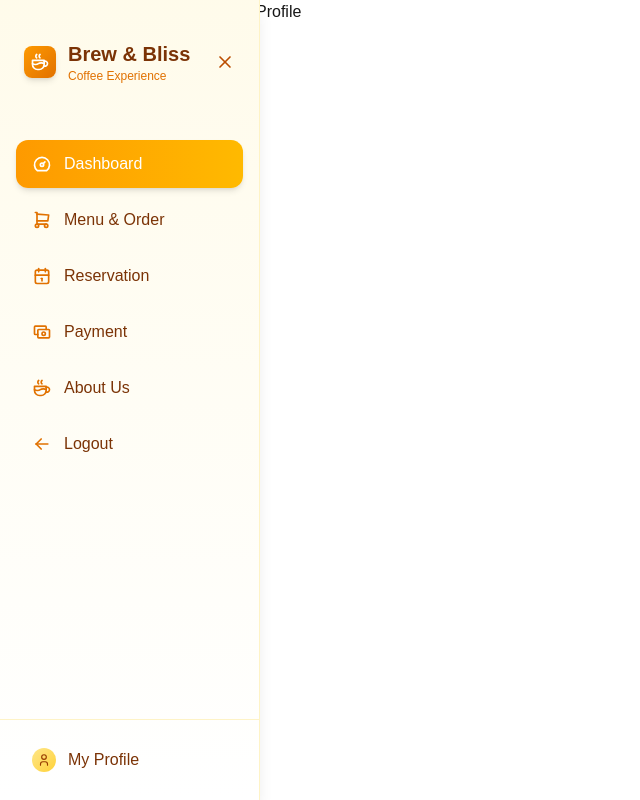
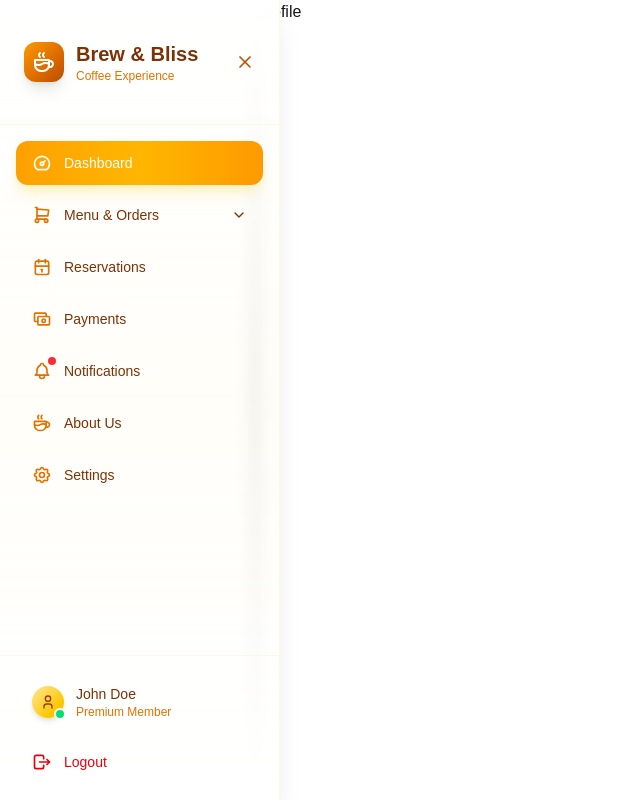
Before and after one commit to lavinianataniela05/cafemanagementsystem, a Next.js app: page /profile in a window 1280 px wide. Shown: the whole page, without its empty margins (0-640 px from the left). Built offline with nearby package versions, Linux system fonts and the light colour scheme.

Commit message:
feat: enhance Sidebar component; add sub-items to SidebarLink, improve user profile display, and refine responsive behavior

```diff
--- a/components/mainpage/sidebar.tsx
+++ b/components/mainpage/sidebar.tsx
@@ -1,6 +1,6 @@
 "use client";
 
-import React, { useState } from "react";
+import React, { useState, useEffect } from "react";
 import {
   IconArrowLeft,
   IconDashboard,
@@ -11,6 +11,10 @@ import {
   IconUser,
   IconMenu2,
   IconX,
+  IconChevronDown,
+  IconBell,
+  IconSettings,
+  IconLogout,
 } from "@tabler/icons-react";
 import { motion, AnimatePresence } from "framer-motion";
 import Link from "next/link";
@@ -27,59 +31,135 @@ const SidebarLink = ({
   active,
   onClick,
   open,
-  isHovered
+  isHovered,
+  hasNotification = false
 }: {
   link: {
     label: string;
     icon: React.ReactNode;
     key: string;
     href?: string;
+    subItems?: Array<{ label: string; key: string; href: string }>;
   };
   active?: boolean;
   onClick: () => void;
   open: boolean;
   isHovered: boolean;
+  hasNotification?: boolean;
 }) => {
-  const showTooltip = !open && isHovered;
+  const [showSubItems, setShowSubItems] = useState(false);
+  const showTooltip = !open && isHovered && !link.subItems;
+
+  useEffect(() => {
+    if (!open) setShowSubItems(false);
+  }, [open]);
+
+  const handleClick = () => {
+    if (link.subItems && open) {
+      setShowSubItems(!showSubItems);
+    } else {
+      onClick();
+    }
+  };
 
   return (
     <motion.div className="relative">
       <motion.button
-        whileHover={{ scale: 1.03 }}
+        whileHover={{ scale: 1.02, x: 2 }}
         whileTap={{ scale: 0.98 }}
-        onClick={onClick}
+        onClick={handleClick}
         className={`
-          flex items-center p-3 rounded-xl w-full transition-all duration-200
+          flex items-center p-3 rounded-xl w-full transition-all duration-300 relative overflow-hidden
           ${active
-            ? "bg-gradient-to-r from-amber-500 to-amber-400 text-white shadow-md"
-            : "text-amber-900 hover:bg-amber-50"
+            ? "bg-gradient-to-r from-amber-500 via-amber-400 to-amber-500 text-white shadow-lg shadow-amber-200/50"
+            : "text-amber-900 hover:bg-gradient-to-r hover:from-amber-50 hover:to-amber-100 hover:shadow-sm"
           }
           ${!open ? "justify-center" : "px-4"}
+          group
         `}
       >
-        <span className={`flex ${active ? "text-white" : "text-amber-600"}`}>
+        {/* Animated background highlight */}
+        <motion.div
+          className="absolute inset-0 bg-gradient-to-r from-amber-400/20 to-amber-500/20 rounded-xl"
+          initial={{ opacity: 0, scale: 0.8 }}
+          animate={{
+            opacity: active ? 1 : 0,
+            scale: active ? 1 : 0.8
+          }}
+          transition={{ duration: 0.3 }}
+        />
+
+        <div className="relative flex items-center w-full">
+          <span className={`flex relative ${active ? "text-white" : "text-amber-600 group-hover:text-amber-700"}`}>
             {link.icon}
+            {hasNotification && (
+              <motion.div
+                initial={{ scale: 0 }}
+                animate={{ scale: 1 }}
+                className="absolute -top-1 -right-1 w-2 h-2 bg-red-500 rounded-full"
+              />
+            )}
           </span>
+
           {open && (
-          <motion.span
+            <motion.div
               initial={{ opacity: 0, x: -10 }}
               animate={{ opacity: 1, x: 0 }}
-            className="ml-3 font-medium"
+              className="ml-3 flex-1 flex items-center justify-between"
             >
+              <span className="font-medium text-sm">
                 {link.label}
-          </motion.span>
+              </span>
+              {link.subItems && (
+                <motion.div
+                  animate={{ rotate: showSubItems ? 180 : 0 }}
+                  transition={{ duration: 0.2 }}
+                >
+                  <IconChevronDown className="w-4 h-4" />
+                </motion.div>
               )}
+            </motion.div>
+          )}
+        </div>
       </motion.button>
 
+      {/* Sub-items */}
+      <AnimatePresence>
+        {open && showSubItems && link.subItems && (
+          <motion.div
+            initial={{ opacity: 0, height: 0 }}
+            animate={{ opacity: 1, height: "auto" }}
+            exit={{ opacity: 0, height: 0 }}
+            transition={{ duration: 0.3 }}
+            className="ml-4 mt-1 space-y-1 border-l-2 border-amber-200 pl-4"
+          >
+            {link.subItems.map((subItem) => (
+              <motion.button
+                key={subItem.key}
+                initial={{ opacity: 0, x: -10 }}
+                animate={{ opacity: 1, x: 0 }}
+                whileHover={{ x: 2 }}
+                onClick={() => onClick()}
+                className="flex items-center p-2 rounded-lg w-full text-sm text-amber-700 hover:bg-amber-50 hover:text-amber-800 transition-all duration-200"
+              >
+                {subItem.label}
+              </motion.button>
+            ))}
+          </motion.div>
+        )}
+      </AnimatePresence>
+
+      {/* Tooltip */}
       <AnimatePresence>
         {showTooltip && (
           <motion.div
-            initial={{ opacity: 0, x: 20 }}
-            animate={{ opacity: 1, x: 0 }}
-            exit={{ opacity: 0, x: 20 }}
-            transition={{ type: "spring", damping: 25 }}
-            className="absolute left-full ml-2 top-0 bg-white shadow-lg rounded-lg px-3 py-2 text-sm font-medium whitespace-nowrap z-50 border border-amber-100"
+            initial={{ opacity: 0, x: 20, scale: 0.9 }}
+            animate={{ opacity: 1, x: 0, scale: 1 }}
+            exit={{ opacity: 0, x: 20, scale: 0.9 }}
+            transition={{ type: "spring", damping: 25, stiffness: 300 }}
+            className="absolute left-full ml-3 top-1/2 -translate-y-1/2 bg-gray-900 text-white shadow-xl rounded-lg px-3 py-2 text-sm font-medium whitespace-nowrap z-50 border border-gray-700"
           >
+            <div className="absolute -left-1 top-1/2 -translate-y-1/2 w-2 h-2 bg-gray-900 rotate-45 border-l border-b border-gray-700" />
             {link.label}
           </motion.div>
         )}
@@ -89,25 +169,101 @@ const SidebarLink = ({
 };
 
 const Logo = ({ open }: { open: boolean }) => (
-  <Link href="/" className="flex items-center px-2 py-6">
+  <Link href="/" className="flex items-center px-2 py-6 group">
     <motion.div
-      className="h-8 w-8 rounded-lg bg-gradient-to-br from-amber-500 to-amber-600 flex items-center justify-center shadow-md"
+      className="h-10 w-10 rounded-xl bg-gradient-to-br from-amber-500 via-amber-600 to-amber-700 flex items-center justify-center shadow-lg relative overflow-hidden"
       whileHover={{ rotate: 5, scale: 1.05 }}
-      transition={{ type: "spring" }}
+      transition={{ type: "spring", damping: 15 }}
     >
-      <IconCoffee className="text-white w-5 h-5" />
+      <motion.div
+        className="absolute inset-0 bg-gradient-to-br from-white/20 to-transparent"
+        initial={{ opacity: 0 }}
+        whileHover={{ opacity: 1 }}
+        transition={{ duration: 0.3 }}
+      />
+      <IconCoffee className="text-white w-6 h-6 relative z-10" />
     </motion.div>
     {open && (
       <motion.div
         initial={{ opacity: 0, x: -10 }}
         animate={{ opacity: 1, x: 0 }}
+        transition={{ delay: 0.1 }}
         className="ml-3"
       >
-        <h1 className="text-xl font-bold text-amber-900">Brew & Bliss</h1>
-        <p className="text-xs text-amber-600">Coffee Experience</p>
+        <h1 className="text-xl font-bold text-amber-900 group-hover:text-amber-800 transition-colors">
+          Brew & Bliss
+        </h1>
+        <p className="text-xs text-amber-600 font-medium">
+          Coffee Experience
+        </p>
       </motion.div>
     )}
   </Link>
+);
+
+const UserProfile = ({
+  open,
+  onClick,
+  active,
+  isHovered
+}: {
+  open: boolean;
+  onClick: () => void;
+  active: boolean;
+  isHovered: boolean;
+}) => (
+  <motion.div
+    className="relative"
+    whileHover={{ scale: 1.02 }}
+  >
+    <motion.button
+      onClick={onClick}
+      className={`
+        flex items-center p-3 rounded-xl w-full transition-all duration-300
+        ${active
+          ? "bg-gradient-to-r from-amber-500 to-amber-400 text-white shadow-lg"
+          : "text-amber-900 hover:bg-amber-50"
+        }
+        ${!open ? "justify-center" : "px-4"}
+      `}
+    >
+      <div className="relative">
+        <div className="w-8 h-8 rounded-full bg-gradient-to-br from-amber-200 via-amber-300 to-amber-400 flex items-center justify-center shadow-md">
+          <IconUser className="w-4 h-4 text-amber-800" />
+        </div>
+        <div className="absolute -bottom-0.5 -right-0.5 w-3 h-3 bg-green-400 rounded-full border-2 border-white" />
+      </div>
+
+      {open && (
+        <motion.div
+          initial={{ opacity: 0, x: -10 }}
+          animate={{ opacity: 1, x: 0 }}
+          className="ml-3 flex-1 text-left"
+        >
+          <p className="font-medium text-sm">John Doe</p>
+          <p className="text-xs text-amber-600">Premium Member</p>
+        </motion.div>
+      )}
+    </motion.button>
+
+    {/* Tooltip for collapsed state */}
+    <AnimatePresence>
+      {!open && isHovered && (
+        <motion.div
+          initial={{ opacity: 0, x: 20, scale: 0.9 }}
+          animate={{ opacity: 1, x: 0, scale: 1 }}
+          exit={{ opacity: 0, x: 20, scale: 0.9 }}
+          className="absolute left-full ml-3 top-1/2 -translate-y-1/2 bg-gray-900 text-white shadow-xl rounded-lg px-3 py-2 text-sm font-medium whitespace-nowrap z-50"
+        >
+          <div className="absolute -left-1 top-1/2 -translate-y-1/2 w-2 h-2 bg-gray-900 rotate-45" />
+          <div>
+            <p className="font-medium">John Doe</p>
+            <p className="text-xs text-gray-300">Premium Member</p>
+          </div>
+        </motion.div>
+      )}
+    </AnimatePresence>
+  </motion.div>
 );
 
 export const Sidebar: React.FC<SidebarProps> = ({
@@ -127,22 +283,33 @@ export const Sidebar: React.FC<SidebarProps> = ({
       href: "/dashboard",
     },
     {
-      label: "Menu & Order",
+      label: "Menu & Orders",
       key: "menu-order",
       icon: <IconShoppingCart className="w-5 h-5" />,
       href: "/menu-order",
+      subItems: [
+        { label: "View Menu", key: "view-menu", href: "/menu" },
+        { label: "Order History", key: "order-history", href: "/orders" },
+        { label: "Quick Order", key: "quick-order", href: "/quick-order" },
+      ]
     },
     {
-      label: "Reservation",
+      label: "Reservations",
       key: "reservation",
       icon: <IconCalendar className="w-5 h-5" />,
       href: "/reservation",
     },
     {
-      label: "Payment",
+      label: "Payments",
       key: "payment",
       icon: <IconCash className="w-5 h-5" />,
       href: "/payment",
+    },
+    {
+      label: "Notifications",
+      key: "notifications",
+      icon: <IconBell className="w-5 h-5" />,
+      href: "/notifications",
     },
     {
       label: "About Us",
@@ -151,9 +318,10 @@ export const Sidebar: React.FC<SidebarProps> = ({
       href: "/about",
     },
     {
-      label: "Logout",
-      key: "logout",
-      icon: <IconArrowLeft className="w-5 h-5" />,
+      label: "Settings",
+      key: "settings",
+      icon: <IconSettings className="w-5 h-5" />,
+      href: "/settings",
     },
   ];
 
@@ -161,45 +329,89 @@ export const Sidebar: React.FC<SidebarProps> = ({
     setActivePage(key);
     if (href) {
       router.push(href);
-    } else if (key === 'logout') {
+    }
+  };
+
+  const handleLogout = () => {
+    // Add logout logic here
     router.push('/login');
-    }
   };
 
   const toggleSidebar = () => {
     setOpen(!open);
   };
 
+  // Handle responsive behavior
+  useEffect(() => {
+    const handleResize = () => {
+      if (window.innerWidth < 768) {
+        setOpen(false);
+      }
+    };
+
+    window.addEventListener('resize', handleResize);
+    handleResize(); // Check on mount
+
+    return () => window.removeEventListener('resize', handleResize);
+  }, []);
+
   return (
+    <>
+      {/* Overlay for mobile */}
+      <AnimatePresence>
+        {open && window.innerWidth < 768 && (
+          <motion.div
+            initial={{ opacity: 0 }}
+            animate={{ opacity: 1 }}
+            exit={{ opacity: 0 }}
+            onClick={() => setOpen(false)}
+            className="fixed inset-0 bg-black/20 backdrop-blur-sm z-40 md:hidden"
+          />
+        )}
+      </AnimatePresence>
+
       <motion.aside
-      initial={{ width: open ? 260 : 80 }}
-      animate={{ width: open ? 260 : 80 }}
+        initial={{ width: open ? 280 : 80 }}
+        animate={{ width: open ? 280 : 80 }}
         transition={{ type: "spring", damping: 20, stiffness: 200 }}
         className={`
           h-screen fixed left-0 top-0 z-50
-        bg-gradient-to-b from-amber-50 to-white
-        border-r border-amber-100
-        shadow-lg overflow-hidden
+          bg-gradient-to-b from-white via-amber-50/30 to-white
+          border-r border-amber-100/50
+          shadow-xl backdrop-blur-sm
           flex flex-col
+          ${open ? 'shadow-2xl' : 'shadow-lg'}
         `}
       >
-      <div className="flex-1 flex flex-col p-4 overflow-y-auto">
+        {/* Header */}
+        <div className="flex-shrink-0 p-4 border-b border-amber-100/50">
           <div className="flex justify-between items-center">
             <Logo open={open} />
             <motion.button
               onClick={toggleSidebar}
-            className="p-2 rounded-full hover:bg-amber-100 text-amber-700"
-            whileHover={{ scale: 1.1 }}
+              className="p-2 rounded-full hover:bg-amber-100/50 text-amber-700 transition-colors duration-200"
+              whileHover={{ scale: 1.1, rotate: 5 }}
               whileTap={{ scale: 0.95 }}
             >
+              <motion.div
+                animate={{ rotate: open ? 180 : 0 }}
+                transition={{ duration: 0.3 }}
+              >
                 {open ? <IconX size={20} /> : <IconMenu2 size={20} />}
+              </motion.div>
             </motion.button>
           </div>
+        </div>
 
-        <nav className="mt-8 space-y-2">
-          {links.map((link) => (
-            <div
+        {/* Navigation */}
+        <div className="flex-1 p-4 overflow-y-auto scrollbar-thin scrollbar-thumb-amber-200 scrollbar-track-transparent">
+          <nav className="space-y-2">
+            {links.map((link, index) => (
+              <motion.div
                 key={link.key}
+                initial={{ opacity: 0, y: 20 }}
+                animate={{ opacity: 1, y: 0 }}
+                transition={{ delay: index * 0.05 }}
                 onMouseEnter={() => setHoveredItem(link.key)}
                 onMouseLeave={() => setHoveredItem(null)}
               >
@@ -209,34 +421,59 @@ export const Sidebar: React.FC<SidebarProps> = ({
                   onClick={() => handleLinkClick(link.key, link.href)}
                   open={open}
                   isHovered={hoveredItem === link.key}
+                  hasNotification={link.key === 'notifications'}
                 />
-            </div>
+              </motion.div>
             ))}
           </nav>
         </div>
 
+        {/* Footer */}
+        <div className="flex-shrink-0 p-4 border-t border-amber-100/50 space-y-2">
+          {/* User Profile */}
           <div
-        className="p-4 border-t border-amber-100"
             onMouseEnter={() => setHoveredItem('profile')}
             onMouseLeave={() => setHoveredItem(null)}
           >
-        <SidebarLink
-          link={{
-            key: "profile",
-            label: "My Profile",
-            icon: (
-              <div className="w-6 h-6 rounded-full bg-gradient-to-br from-amber-200 to-amber-300 flex items-center justify-center">
-                <IconUser className="w-3.5 h-3.5 text-amber-800" />
-              </div>
-            ),
-            href: "/profile",
-          }}
+            <UserProfile
+              open={open}
+              onClick={() => handleLinkClick('profile', '/profile')}
               active={activePage === 'profile'}
-          onClick={() => handleLinkClick('profile', '/profile')}
-          open={open}
               isHovered={hoveredItem === 'profile'}
             />
           </div>
+
+          {/* Logout Button */}
+          <motion.button
+            onClick={handleLogout}
+            whileHover={{ scale: 1.02 }}
+            whileTap={{ scale: 0.98 }}
+            className={`
+              flex items-center p-3 rounded-xl w-full transition-all duration-200
+              text-red-600 hover:bg-red-50 hover:text-red-700
+              ${!open ? "justify-center" : "px-4"}
+            `}
+          >
+            <IconLogout className="w-5 h-5" />
+            {open && (
+              <motion.span
+                initial={{ opacity: 0, x: -10 }}
+                animate={{ opacity: 1, x: 0 }}
+                className="ml-3 font-medium text-sm"
+              >
+                Logout
+              </motion.span>
+            )}
+          </motion.button>
+        </div>
       </motion.aside>
+
+      {/* Main content spacer */}
+      <motion.div
+        animate={{ marginLeft: open ? 280 : 80 }}
+        transition={{ type: "spring", damping: 20, stiffness: 200 }}
+        className="hidden md:block"
+      />
+    </>
   );
 };
```
Lines whose indentation alone changed are shown as unchanged.
